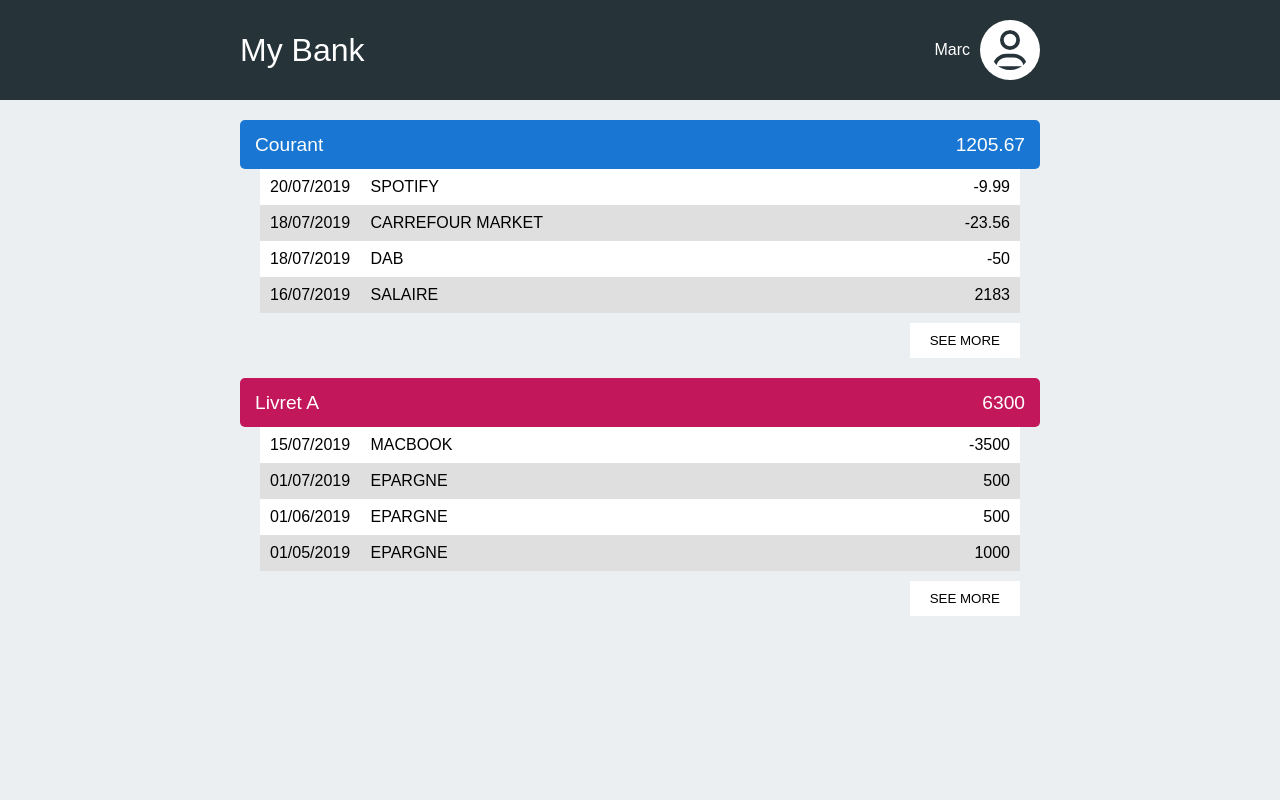
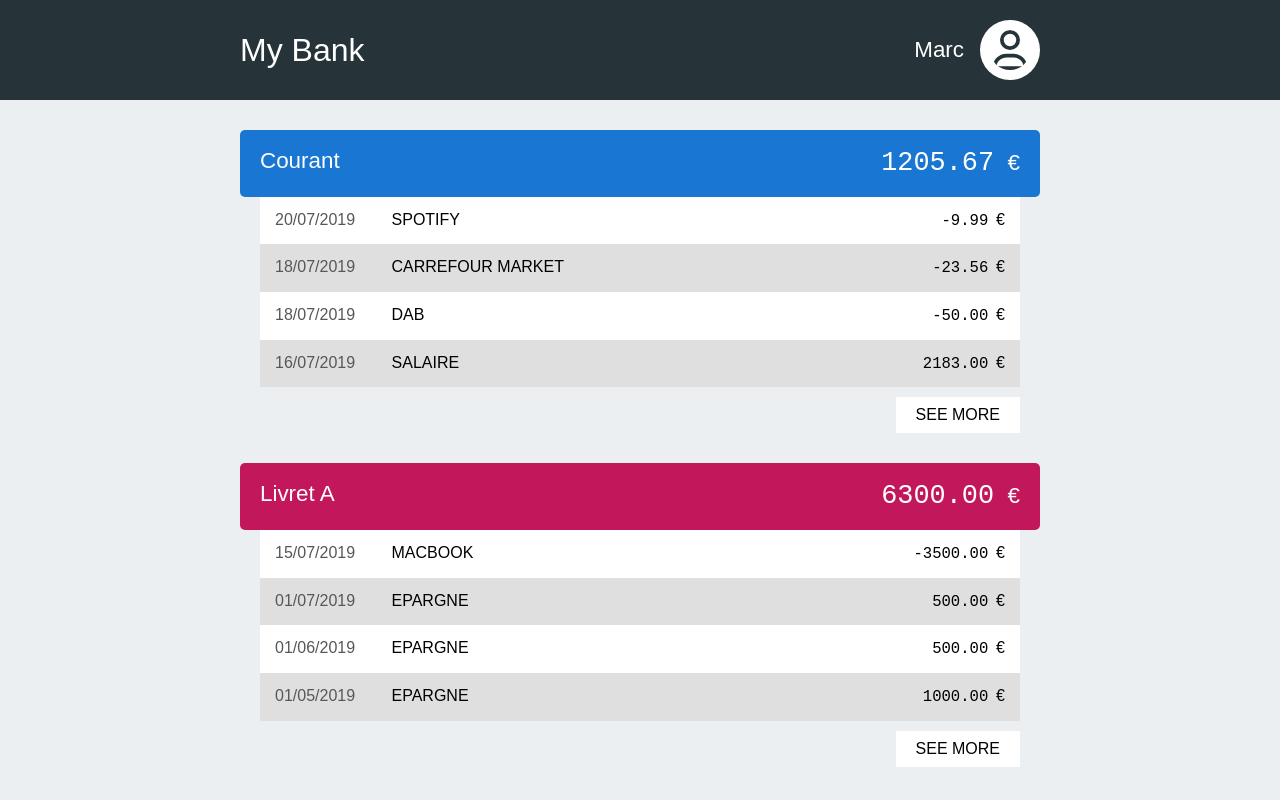
Before and after one commit to c-marc/my-bank, a React (Vite) app: page / in a window 1280 px wide. Built offline with nearby package versions, Linux system fonts and the light colour scheme; the HTML template or start-up script is replaced by a standard one.

Commit message:
Extract Value and Operation

```diff
--- a/src/App.css
+++ b/src/App.css
@@ -1,5 +1,6 @@
 :root {
   --clr-black: #263338;
+  --clr-darkgrey: #dfdfdf;
   --clr-grey: #ebeff1;
 }
 
@@ -7,6 +8,7 @@
 ::before,
 ::after {
   box-sizing: border-box;
+  font: inherit;
 }
 
 body {
@@ -23,6 +25,13 @@ h1 {
   margin: 0 auto;
 }
 
+.value > :first-child {
+  font-size: 1.2em;
+  font-family: monospace;
+
+  margin-right: 0.5em;
+}
+
 /* HEADER */
 header {
   height: 100px;
@@ -37,10 +46,15 @@ header div {
   align-items: center;
 }
 
-header div :nth-child(2) {
+header div > :nth-child(2) {
   display: flex;
-  gap: 10px;
+  gap: 1rem;
   align-items: center;
+}
+
+header p {
+  font-size: 1.4rem;
+  font-weight: normal;
 }
 
 header svg {
@@ -52,58 +66,67 @@ header svg {
   padding: 10px;
 }
 
-/* Account */
+/* -- ACCOUNTS -- */
 
-section {
-  margin: 20px 0;
+.account {
+  margin: 30px 0;
 }
 
-section > :first-child {
+.account-header {
   color: white;
   background-color: grey;
-  font-size: 1.2rem;
-  padding: 15px;
+  font-size: 1.4rem;
+  padding: 20px;
   border-radius: 5px;
   display: flex;
   justify-content: space-between;
 }
 
-section .container {
+/* -- ACCOUNT : main -- */
+.account .container {
   padding: 0 20px;
 }
 
-section li {
+.account li {
   background-color: white;
-  padding: 10px;
+  padding: 15px;
   display: flex;
   justify-content: space-between;
 }
 
-section li:nth-child(2n) {
-  background-color: rgb(223, 223, 223);
+.account li:nth-child(2n) {
+  background-color: var(--clr-darkgrey);
 }
 
-section li > div > span {
-  margin-right: 1em;
+/* -- OPERATION -- */
+.operation {
+  width: 100%;
+  display: flex;
+  justify-content: space-between;
 }
 
-section li :last-child {
+.operation > :first-child > :first-child {
+  color: hsl(0, 0%, 34%);
+  margin-right: 2em;
+}
+
+.operation :last-child {
   text-align: right;
 }
 
-section > :last-child {
+.account > :last-child {
   margin-top: 10px;
   display: flex;
   justify-content: end;
 }
 
-section button {
+.account button {
   padding: 10px 20px;
   text-transform: uppercase;
   border: none;
   background-color: white;
 }
 
-section button:hover {
-  opacity: 0.8;
+.account button:hover {
+  background-color: var(--clr-darkgrey);
 }
--- a/src/components/Account.jsx
+++ b/src/components/Account.jsx
@@ -1,13 +1,16 @@
+import Value from "./Value";
 import Button from "./Button";
+import Operation from "./Operation";
 
 const Account = ({ account }) => {
-  const bgc = `{background-color: ${account.color};}`;
-  console.log(bgc); // ok
   return (
-    <section>
-      <div className={account.color} style={{ backgroundColor: account.color }}>
+    <section className="account">
+      <div
+        className="account-header"
+        style={{ backgroundColor: account.color }}
+      >
         <h2>{account.name}</h2>
-        <p>{account.balance}</p>
+        <Value value={account.balance} currency="€" />
       </div>
 
       <ul className="container">
@@ -16,11 +19,11 @@ const Account = ({ account }) => {
           // console.log(uid);
           return (
             <li key={uid}>
-              <div>
-                <span>{op.date}</span>
-                <span> {op.description}</span>
-              </div>
-              <span>{op.amount}</span>
+              <Operation
+                date={op.date}
+                description={op.description}
+                amount={op.amount}
+              />
             </li>
           );
         })}
--- /dev/null
+++ b/src/components/Operation.jsx
@@ -0,0 +1,15 @@
+import Value from "./Value";
+
+const Operation = ({ date, description, amount }) => {
+  return (
+    <div className="operation">
+      <div>
+        <span>{date}</span>
+        <span> {description}</span>
+      </div>
+      <Value value={amount} currency="€"></Value>
+    </div>
+  );
+};
+
+export default Operation;
--- /dev/null
+++ b/src/components/Value.jsx
@@ -0,0 +1,12 @@
+import { formatValue } from "../utils/format";
+
+const Value = ({ value, currency }) => {
+  return (
+    <p className="value">
+      <span>{formatValue(value)}</span>
+      <span>{currency}</span>
+    </p>
+  );
+};
+
+export default Value;
--- /dev/null
+++ b/src/utils/format.js
@@ -0,0 +1,5 @@
+const formatValue = (value) => {
+  return value.toFixed(2);
+};
+
+export { formatValue };
```
